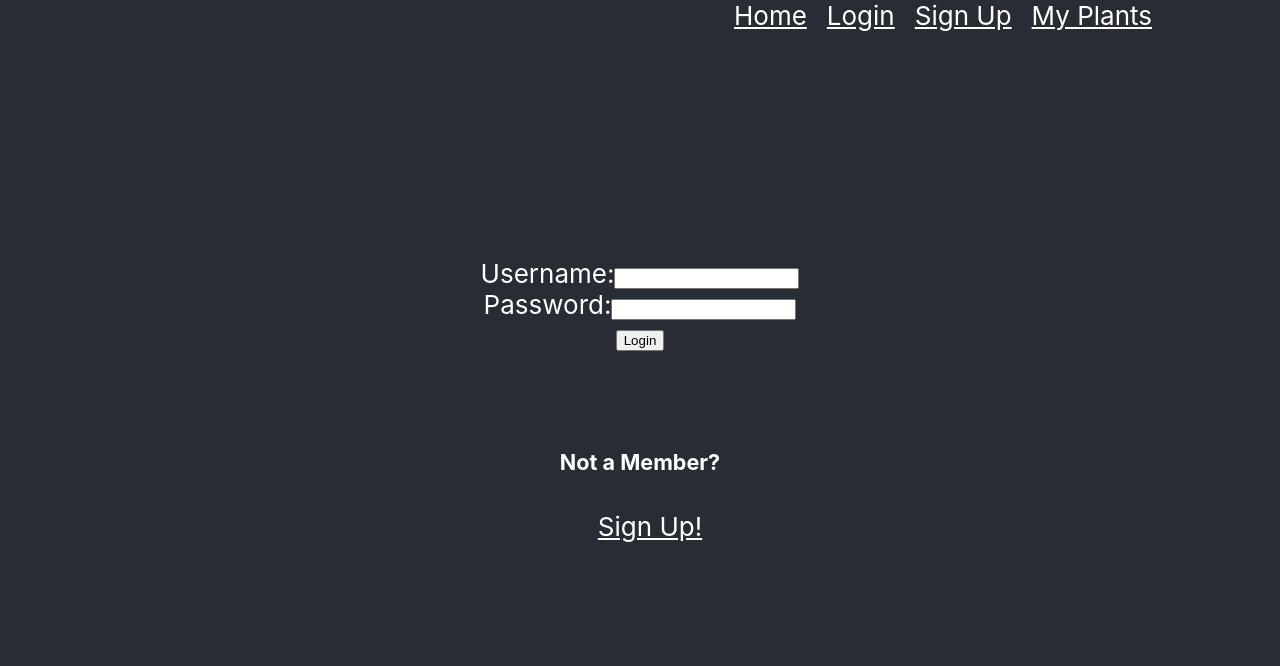
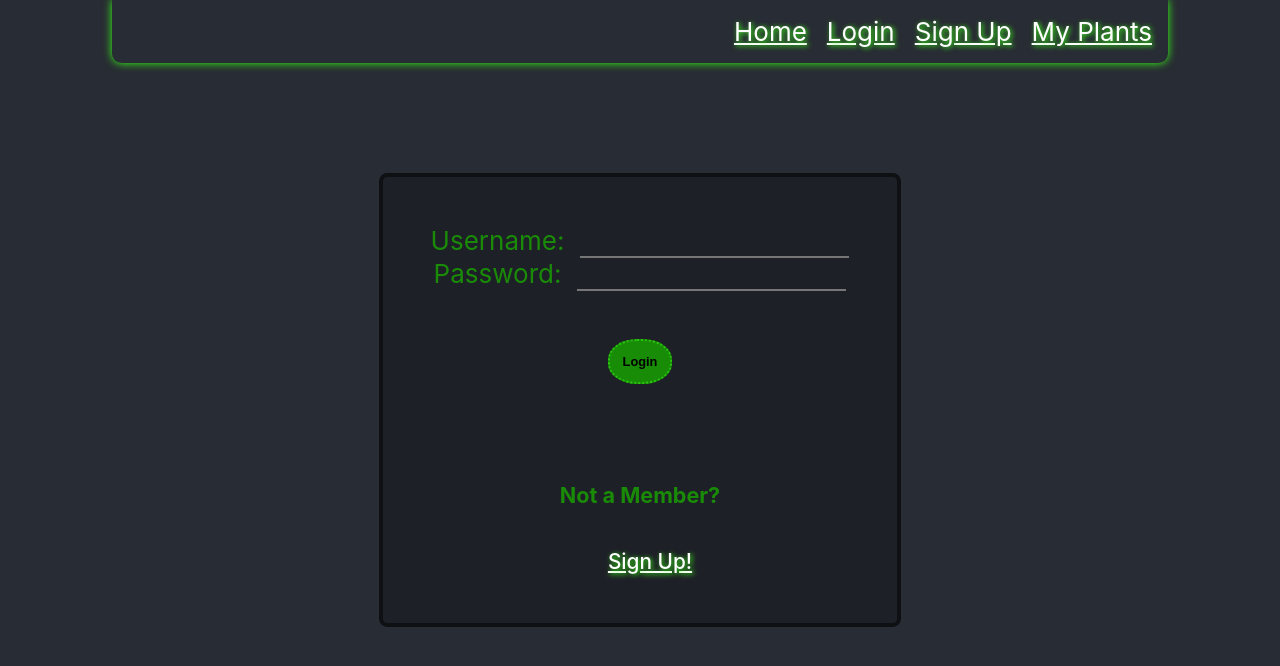
Before and after one commit to ptpt-watermyplants-5/front-end, a React (Create React App) app: page /login in a window 1280 px wide. Shown: the top 666 px of the page. Built offline with nearby package versions, Linux system fonts and the light colour scheme.

Commit message:
classNames for styles

```diff
--- a/src/App.css
+++ b/src/App.css
@@ -38,16 +38,41 @@
 }
 
 .navBar {
+  box-shadow: 0 0 .5rem .01rem rgb(56, 255, 21);
+  border-radius: 0 0 .6rem .6rem;
   position: fixed;
+  padding: 1rem;
   top: 0;
   width: 80%;
   display: flex;
   justify-content: flex-end;
 }
 
+.navBar a {
+  text-shadow: .1rem .07rem .3rem rgb(56, 255, 21);
+}
+
 a {
   margin-left: 20px;
   color: white;
+}
+
+input {
+  background: none;
+  border-top: .5rem;
+  border-right: .5rem;
+  border-left: .5rem;
+  font-size: 1.25rem;
+  margin-left: 1rem;
+}
+
+input:focus {
+  color: rgba(255, 255, 255, 0.822);
+  outline: none;
+}
+
+.welcome-page {
+  text-shadow: .1rem .07rem .3rem rgb(56, 255, 21);
 }
 
 .plant-list-container {
@@ -71,3 +96,51 @@ a {
   max-width: 100%;
   object-fit: cover;
 }
+
+.login-page {
+  color: rgba(24, 163, 0, 0.822);
+  background: #16181d86;
+  border: .3rem solid rgba(0, 0, 0, 0.513);
+  border-radius: .51rem;
+  padding: 3rem
+}
+
+.login-page a {
+  color: white;
+  text-shadow: .1rem .07rem .3rem rgb(56, 255, 21);
+  font-size: 1.3rem;
+  font-weight: 500;
+}
+
+.login-page button {
+  font-size: .8rem;
+  font-weight: 800;
+  background-color: rgba(24, 163, 0, 0.822);
+  border: .15rem dotted rgba(44, 209, 14, 0.87);
+  border-radius: 45%;
+  margin: 3rem auto 0;
+  padding: .8rem;
+}
+
+.register-page {
+  color: rgba(24, 163, 0, 0.822);
+  background: #16181d86;
+  border: .3rem solid rgba(0, 0, 0, 0.513);
+  border-radius: .51rem;
+  padding: 3rem
+}
+
+.register-page h2 {
+  color: white;
+  text-shadow: .1rem .07rem .3rem rgb(56, 255, 21);
+}
+
+.register-page button {
+  font-size: .8rem;
+  font-weight: 800;
+  background-color: rgba(24, 163, 0, 0.822);
+  border: .15rem dotted rgba(44, 209, 14, 0.87);
+  border-radius: 45%;
+  margin: 3rem auto 0;
+  padding: .8rem;
+}
--- a/src/App.js
+++ b/src/App.js
@@ -24,8 +24,8 @@ function App() {
         <PrivateRoute path="/myplants" component={PlantList} />
 
         <Route exact path="/">
-            <h2>Welcome to WaterMyPlants!</h2>
-            <h4>Please login to view your plants.</h4>
+            <h2 className="welcome-page">Welcome to WaterMyPlants!</h2>
+            <h4 className="welcome-page">Please login to view your plants.</h4>
         </Route>
       </header>
     </div>
--- a/src/components/Login.js
+++ b/src/components/Login.js
@@ -34,7 +34,7 @@ const Login = () => {
 
     return(
 
-        <div>
+        <div className="login-page">
 
             {/* <h2>Welcome to WaterMyPlants!</h2>
             <h4>Please login to view your plants.</h4> */}
--- a/src/components/SignUp.js
+++ b/src/components/SignUp.js
@@ -34,7 +34,7 @@ const SignUp = () => {
 
     return(
 
-        <div>
+        <div className="register-page">
 
             <h2>Welcome to WaterMyPlants!</h2>
             <h4>Please register to create your account.</h4>
```
